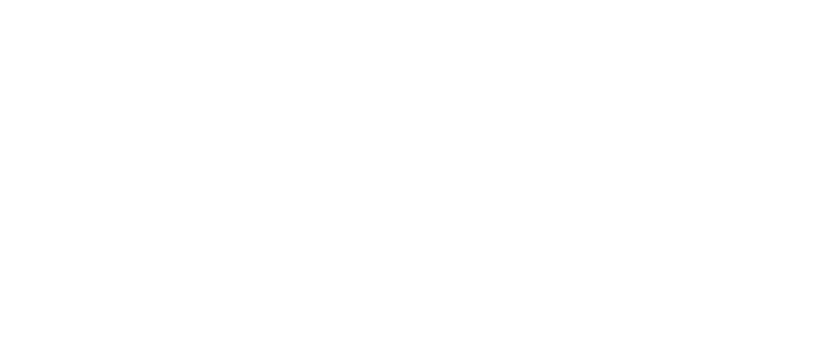
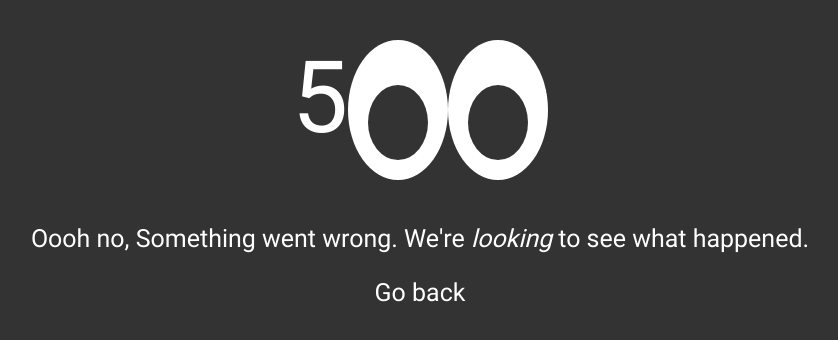
Before and after one commit to adrianducuara/html-css-practice, a plain HTML site: page 500.html in a window 1280 px wide. Shown: the whole page, without its empty margins (220-1058 px from the left). Drawn offline with Linux system fonts and the light colour scheme.

Commit message:
feat(500.html, css, animation.css):added 500 error page

```diff
--- a/500.html
+++ b/500.html
@@ -5,8 +5,20 @@
     <meta http-equiv="X-UA-Compatible" content="IE=edge">
     <meta name="viewport" content="width=device-width, initial-scale=1.0">
     <title>500 error</title>
+    <link rel="stylesheet" href="assets/css/normalize.css">
+    <link rel="stylesheet" href="assets/css/fonts.css">
+    <link rel="stylesheet" href="assets/css/animation.css">
+    <link rel="stylesheet" href="assets/css/500.css">
 </head>
 <body>
-
+    <main class="main-container">
+        <div class="full-text">
+            <span class="number">5</span>
+            <div class="eye"></div>
+            <div class="eye"></div>
+        </div>
+        <p class="sub-text">Oooh no, Something went wrong. We're <i>looking</i> to see what happened.</p>
+        <a href='index.html'>Go back</a>
+    </main>
 </body>
 </html>
--- /dev/null
+++ b/assets/css/500.css
@@ -0,0 +1,65 @@
+:root {
+    --background-500: rgb(51, 51, 51);
+    --text-500: #FFFFFF;
+}
+
+html {
+    font-size: 62.5%;
+}
+
+body {
+    background-color: var(--background-500);
+    box-sizing: border-box;
+    color: var(--text-500);
+    font-family: 'Roboto-Regular';
+    font-size: 1.6rem;
+}
+
+.main-container {
+    text-align: center;
+    padding: 20px;
+}
+
+.full-text {
+    display: flex;
+    justify-content: center;
+    padding: 20px;
+}
+
+.number {
+    font-size: 10rem;
+    animation: number 2s;
+}
+
+.eye {
+    background-color: var(--text-500);
+    border-radius: 50%;
+    height: 140px;
+    position: relative;
+    width: 100px;
+}
+
+.eye::after {
+    animation: eye 2s;
+    background-color: var(--background-500);
+    border-radius: 50%;
+    content: "";
+    display: inline-block;
+    height: 75px;
+    position: absolute;
+    left: 20px;
+    bottom: 20px;
+    width: 60px;
+    transform: rotate(180deg);
+}
+
+.sub-text ~ a {
+    color: var(--text-500);
+    text-decoration: none;
+}
+
+@media(min-width: 1024px) {
+    body {
+        font-size: 2.5rem;
+    }
+}
--- a/assets/css/animation.css
+++ b/assets/css/animation.css
@@ -14,3 +14,16 @@
     from {width: 0%;}
     to {width: 80%;}
 }
+
+@keyframes eye {
+    0% {left: 0px;}
+    20% {bottom: 0px;}
+    30% {left: 20px;}
+    40% {right: 40px}
+    80% {left: 0px}
+    100% {left: 40px;}
+}
+
+@keyframes number {
+    0% { font-size: 13rem;}
+}
```
